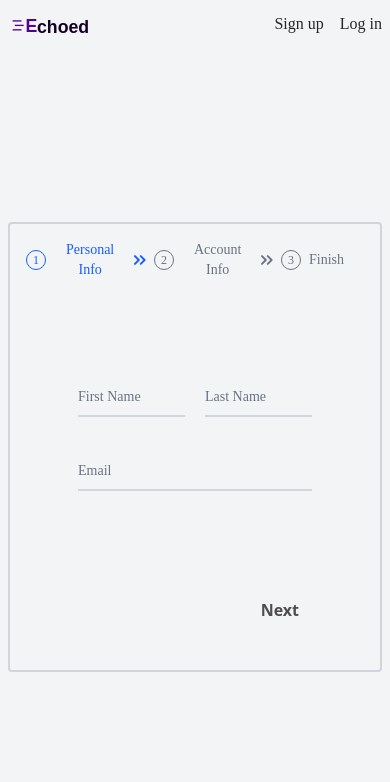
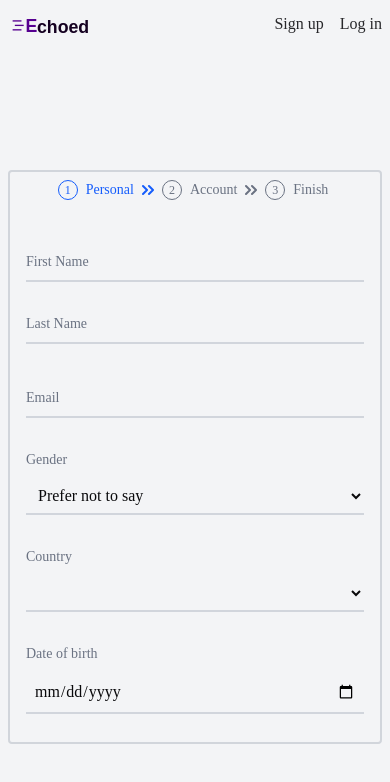
Before and after one commit to EltonRexha/Echoed-Frontend, a React (Vite) app: page /sign-up in a window 390 px wide. Shown: the top 782 px of the page. Built offline with nearby package versions, Linux system fonts and the light colour scheme.

Commit message:
Add zod, finish personal info form part, and more
Added and configured ZOD validation with react hook form,
Wrote the schema of ZOD, finished the personal info
input group part, made form more responsive, and more

```diff
--- a/src/components/SignupBox.tsx
+++ b/src/components/SignupBox.tsx
@@ -1,27 +1,74 @@
-import { Gender } from '@/types/gender';
 import { ReactNode, useState } from 'react';
-import { useForm, SubmitHandler, UseFormRegister } from 'react-hook-form';
+import {
+  useForm,
+  SubmitHandler,
+  UseFormRegister,
+  FieldErrors,
+  UseFormWatch,
+} from 'react-hook-form';
 import StepDescriptionIndicator from './ui/StepDescriptionIndicator';
-import {
-  Variants,
-  animationControls,
-  motion,
-  useAnimationControls,
-} from 'framer-motion';
+import { Variants, motion, useAnimationControls } from 'framer-motion';
+import { z } from 'zod';
+import { zodResolver } from '@hookform/resolvers/zod';
+import { countries } from 'countries-list';
+import genders from '@/services/state/genders.json';
 
-interface Inputs {
-  firstName: string;
-  lastName: string;
-  password: string;
-  email: string;
-  confirmPassword: string;
-  username: string;
-  country: string;
-  gender: Gender;
-}
+const COUNTRIES = Object.values(countries)
+  .map((country) => country.name)
+  .sort();
+const MIN_AGE = 13;
+
+const schema = z
+  .object({
+    firstName: z
+      .string()
+      .min(3, 'At least 3 characters')
+      .max(10, 'Reached max of characters (10)')
+      .regex(/^[A-Za-z]+$/, 'Only letters are allowed'),
+    lastName: z
+      .string()
+      .min(3, 'At least 3 characters')
+      .max(10, 'Reached max of characters (10)')
+      .regex(/^[A-Za-z]+$/, 'Only letters are allowed'),
+    username: z
+      .string()
+      .min(3, 'The username must have at least 3 characters')
+      .max(20, 'Reached max of characters'),
+    email: z.string().email('Invalid email address'),
+    password: z.string().min(8, 'Password must be at least 8 characters'),
+    confirmPassword: z.string(),
+    country: z.enum(COUNTRIES as [string, ...string[]]),
+    gender: z.enum(genders as [string, ...string[]]),
+    dateOfBirth: z.date().refine((date) => {
+      const today = new Date();
+      const minDate = new Date(
+        today.getFullYear() - MIN_AGE,
+        today.getMonth(),
+        today.getDate()
+      );
+      return date <= minDate;
+    }, `You must be at least ${MIN_AGE} years old`),
+  })
+  .refine((data) => data.password === data.confirmPassword, {
+    message: 'Passwords must match',
+    path: ['confirmPassword'],
+  });
+
+type Inputs = z.infer<typeof schema>;
 
 function SignupBox(): JSX.Element {
-  const { register, handleSubmit } = useForm<Inputs>();
+  const {
+    register,
+    handleSubmit,
+    formState: { errors },
+    watch
+  } = useForm<Inputs>({
+    resolver: zodResolver(schema),
+    mode: 'onChange',
+    defaultValues: {
+      dateOfBirth: undefined,
+    },
+  });
   const onSubmit: SubmitHandler<Inputs> = (data) => console.log(data);
   const [currentInputBox, setCurrentInputBox] = useState(0);
   const incrementCurrentInputBox = (): void => {
@@ -29,18 +76,31 @@ function SignupBox(): JSX.Element {
   };
 
   const inputBoxes: ReactNode[] = [
-    <FirstInputGroup register={register} next={incrementCurrentInputBox} />,
+    <FirstInputGroup
+      register={register}
+      next={incrementCurrentInputBox}
+      errors={errors}
+      watch={watch}
+    />,
     <SecondInputGroup register={register} next={incrementCurrentInputBox} />,
     <ThirdInputGroup register={register} next={incrementCurrentInputBox} />,
   ];
 
   return (
-    <div className="flex flex-col w-[550px] font-raleway p-2 h-[450px] rounded border-dark-secondary dark:border-purple-shade-300 border-2 text-light-primary dark:text-dark-primary">
-      <div className="p-2">
+    <div className="flex flex-col mt-5 sm:mt-0 w-full sm:w-[650px] font-raleway p-2 sm:h-[650px] rounded border-dark-secondary dark:border-purple-shade-300 border-2 text-light-primary dark:text-dark-primary">
+      <div className="sm:p-2">
+        <div className="hidden sm:block">
           <StepDescriptionIndicator
             currentIndex={currentInputBox}
             descriptions={['Personal Info', 'Account Info', 'Finish']}
           />
+        </div>
+        <div className="block sm:hidden mb-10 ml-4">
+          <StepDescriptionIndicator
+            currentIndex={currentInputBox}
+            descriptions={['Personal', 'Account', 'Finish']}
+          />
+        </div>
       </div>
       <form onSubmit={handleSubmit(onSubmit)} className="flex-1">
         {inputBoxes[currentInputBox]}
@@ -52,14 +112,28 @@ function SignupBox(): JSX.Element {
 function FirstInputGroup({
   register,
   next,
+  errors,
+  watch,
 }: {
   register: UseFormRegister<Inputs>;
   next: () => void;
+  errors: FieldErrors<Inputs>;
+  watch: UseFormWatch<Inputs>;
 }): JSX.Element {
+  const firstName = watch('firstName');
+  const lastName = watch('lastName');
+  const email = watch('email');
+  const gender = watch('gender');
+  const country = watch('country');
+  const dateOfBirth = watch('dateOfBirth');
+
+  const isFormValid =
+    firstName && lastName && email && gender && country && dateOfBirth;
+
   return (
     <div className="relative h-full flex flex-col">
-      <ul className="flex flex-col gap-3 px-15 justify-center flex-1">
-        <li className="flex gap-5 w-full x">
+      <ul className="flex flex-col gap-3 px-2 sm:px-15 justify-center flex-1">
+        <li className="sm:flex gap-5 w-full x">
           <div className="relative z-0 w-full mb-5 group">
             <input
               id="first_name"
@@ -74,6 +148,11 @@ function FirstInputGroup({
             >
               First Name
             </label>
+            {errors.firstName && (
+              <p className="text-red-600 text-sm font-semibold font-sans">
+                {errors.firstName.message}
+              </p>
+            )}
           </div>
           <div className="relative z-0 w-full mb-5 group">
             <input
@@ -89,6 +168,11 @@ function FirstInputGroup({
             >
               Last Name
             </label>
+            {errors.lastName && (
+              <p className="text-red-600 text-sm font-semibold font-sans">
+                {errors.lastName.message}
+              </p>
+            )}
           </div>
         </li>
 
@@ -107,10 +191,91 @@ function FirstInputGroup({
             >
               Email
             </label>
+            {errors.email && (
+              <p className="text-red-600 text-sm font-semibold font-sans">
+                {errors.email.message}
+              </p>
+            )}
           </div>
         </li>
+        <li className="w-full">
+          <div className="w-full mb-5 flex flex-col gap-2">
+            <label
+              htmlFor="gender"
+              className="text-sm text-gray-500 dark:text-gray-400 "
+            >
+              Gender
+            </label>
+            <select
+              {...register('gender')}
+              id="gender"
+              className="border-b-2 border-gray-300 p-2 dark:bg-purple-shade-400 dark:border-gray-600"
+            >
+              <option value="unkown">Prefer not to say</option>
+              <option value="male">Male</option>
+              <option value="female">Female</option>
+              <option value="other">Other</option>
+            </select>
+            {errors.gender && (
+              <p className="text-red-600 text-sm font-semibold font-sans">
+                {errors.gender.message}
+              </p>
+            )}
+          </div>
+        </li>
+        <li className="w-full">
+          <div className="w-full mb-5 flex flex-col gap-2">
+            <label
+              htmlFor="country"
+              className="text-sm text-gray-500 dark:text-gray-400 "
+            >
+              Country
+            </label>
+            <select
+              {...register('country')}
+              id="country"
+              defaultValue="United States"
+              className="border-b-2 border-gray-300 p-2 dark:bg-purple-shade-400 dark:border-gray-600"
+            >
+              {COUNTRIES.map((country) => (
+                <option key={country}>{country}</option>
+              ))}
+            </select>
+            {errors.country && (
+              <p className="text-red-600 text-sm font-semibold font-sans">
+                {errors.country.message}
+              </p>
+            )}
+          </div>
+        </li>
+
+        <li className="w-full">
+          <div className="w-full mb-5 flex flex-col gap-2">
+            <label
+              htmlFor="dateOfBirth"
+              className="text-sm text-gray-500 dark:text-gray-400 "
+            >
+              Date of birth
+            </label>
+            <input
+              type="date"
+              {...register('dateOfBirth', {
+                setValueAs: (value) => (value ? new Date(value) : value),
+              })}
+              className="border-b-2 border-gray-300 p-2 dark:bg-purple-shade-400 dark:border-gray-600"
+            />
+          </div>
+          {errors.dateOfBirth && (
+            <p className="text-red-600 text-sm font-semibold font-sans">
+              {errors.dateOfBirth.message === 'Expected date, received string'
+                ? 'Date of birth is required'
+                : errors.dateOfBirth.message}
+            </p>
+          )}
+        </li>
       </ul>
-      <NextButton onClick={next} />
+      {/* Show Next button only if all fields are filled */}
+      {isFormValid && <NextButton onClick={next} />}
     </div>
   );
 }
@@ -183,11 +348,20 @@ function NextButton({ onClick }: { onClick: () => void }): JSX.Element {
   const arrowAnimateControls = useAnimationControls();
 
   return (
-    <div className="flex gap-1 pr-15 mb-10 ml-auto ">
+    <>
+      <div className="block sm:hidden">
+        <button
+          className="font-bold font-sans border-2 p-2 border-purple-shade-200 w-full rounded-1xl"
+          type="button"
+        >
+          Next
+        </button>
+      </div>
+      <div className="hidden sm:flex gap-1 pr-15 mb-10 ml-auto ">
         <motion.button
           variants={buttonVariants}
           initial="initial"
-        whileHover='whileHover'
+          whileHover="whileHover"
           className="font-bold font-sans cursor-pointer z-10"
           onClick={onClick}
           onMouseEnter={() => {
@@ -209,6 +383,7 @@ function NextButton({ onClick }: { onClick: () => void }): JSX.Element {
           &gt;
         </motion.p>
       </div>
+    </>
   );
 }
 
--- /dev/null
+++ b/src/services/state/genders.json
@@ -0,0 +1 @@
+["male", "female", "other", "unkown"]
--- a/src/types/gender.ts
+++ /dev/null
@@ -1,4 +0,0 @@
-export enum Gender {
-  male,
-  female,
-}
```
Lines whose indentation alone changed are shown as unchanged.
